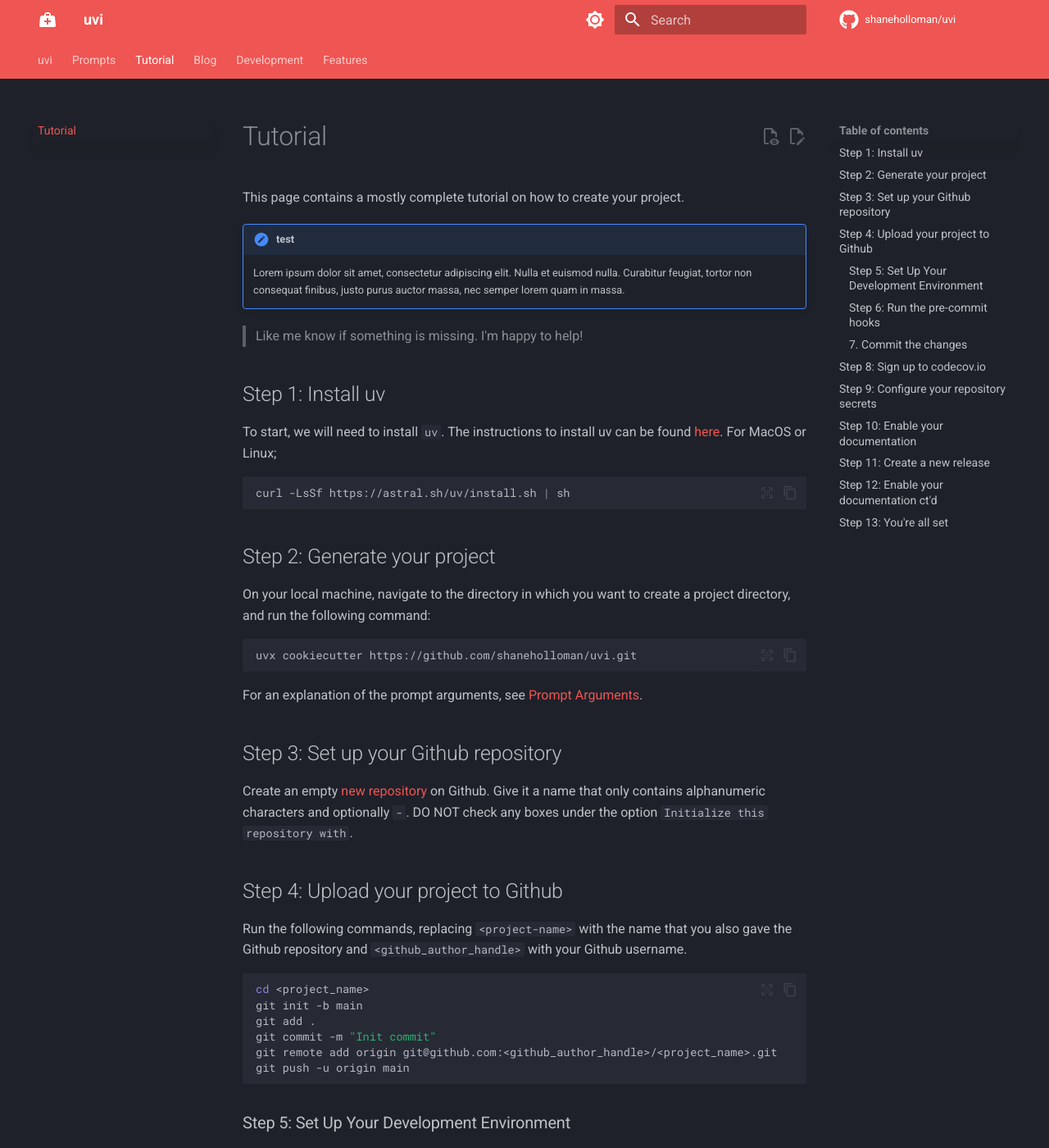
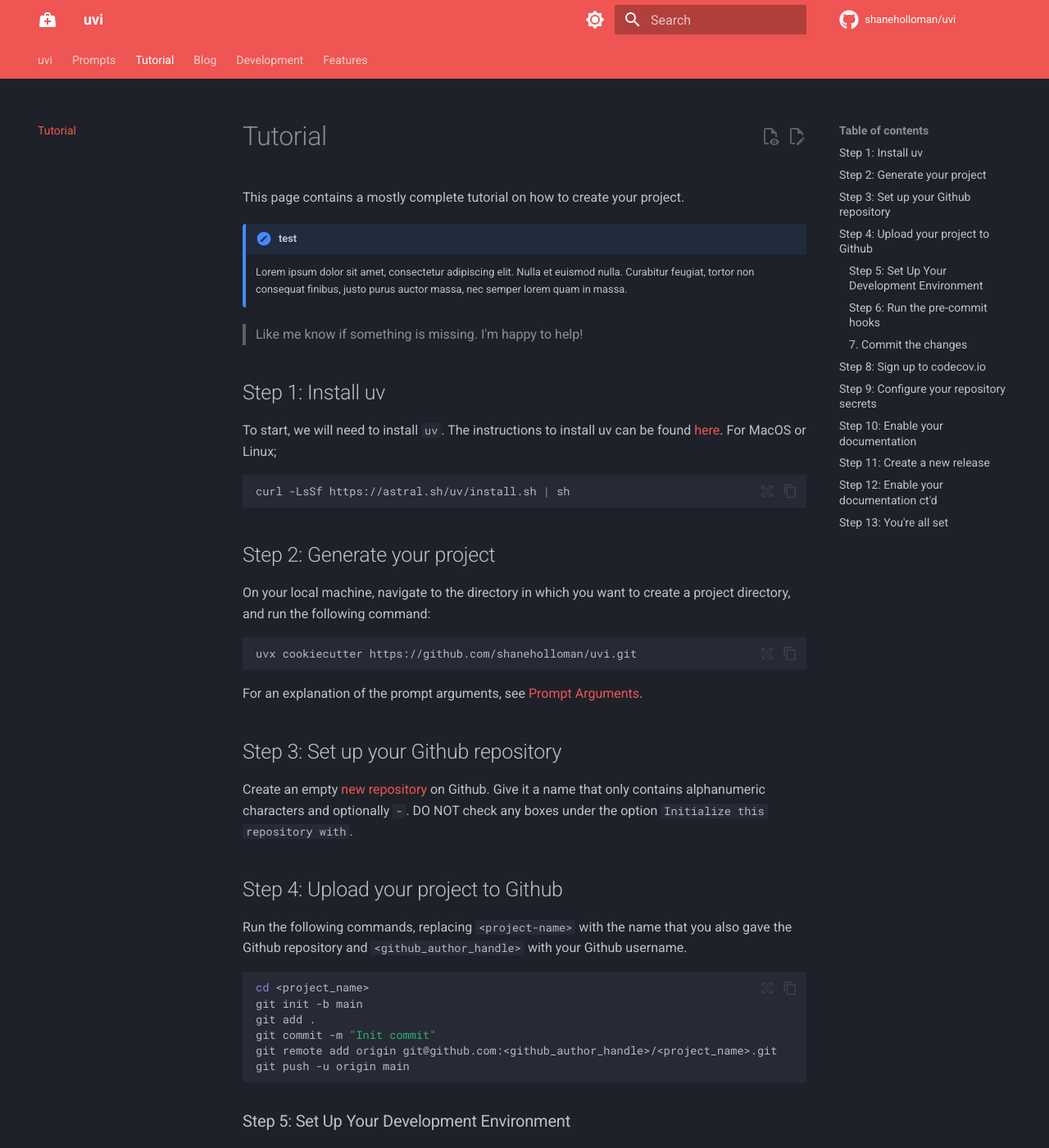
Before and after one commit to shaneholloman/uvi, an MkDocs documentation site: the page built from docs/tutorial.md, in a window 1280 px wide and 1400 px high. Shown: the whole window at 82% size. Built offline with MkDocs 1.6.1 and Material for MkDocs 9.7.7, drawn with Linux system fonts in a browser that asks for light colours; comment, search, counter and statistics services are not loaded.

Commit message:
style: update extra.css and mkdocs.yml for improved styling and configuration

```diff
--- a/docs/stylesheets/extra.css
+++ b/docs/stylesheets/extra.css
@@ -1,8 +1,8 @@
-/* .md-typeset .admonition,
+.md-typeset .admonition,
 .md-typeset details {
   border-width: 0;
   border-left-width: 4px;
-} */
+}
 
 /* :root {
   --black: #222022;
--- a/mkdocs.yml
+++ b/mkdocs.yml
@@ -68,6 +68,7 @@ markdown_extensions:
   - def_list
   - footnotes
   - md_in_html
+  - tables
   - toc:
       permalink: true
   - pymdownx.arithmatex:
@@ -125,9 +126,8 @@ validation:
   unrecognized_links: warn
   anchors: warn
 
-# CSS is commented out as requested
-# extra_css:
-#   - stylesheets/extra.css
+extra_css:
+  - stylesheets/extra.css
 
 extra:
   social:
--- a/{{cookiecutter.project_name}}/docs/stylesheets/extra.css
+++ b/{{cookiecutter.project_name}}/docs/stylesheets/extra.css
@@ -1,3 +1,9 @@
+.md-typeset .admonition,
+.md-typeset details {
+  border-width: 0;
+  border-left-width: 4px;
+}
+
 /* :root {
   --black: #222022;
   --grey: #353038;
```
Also changed, not shown: 1 other file.
